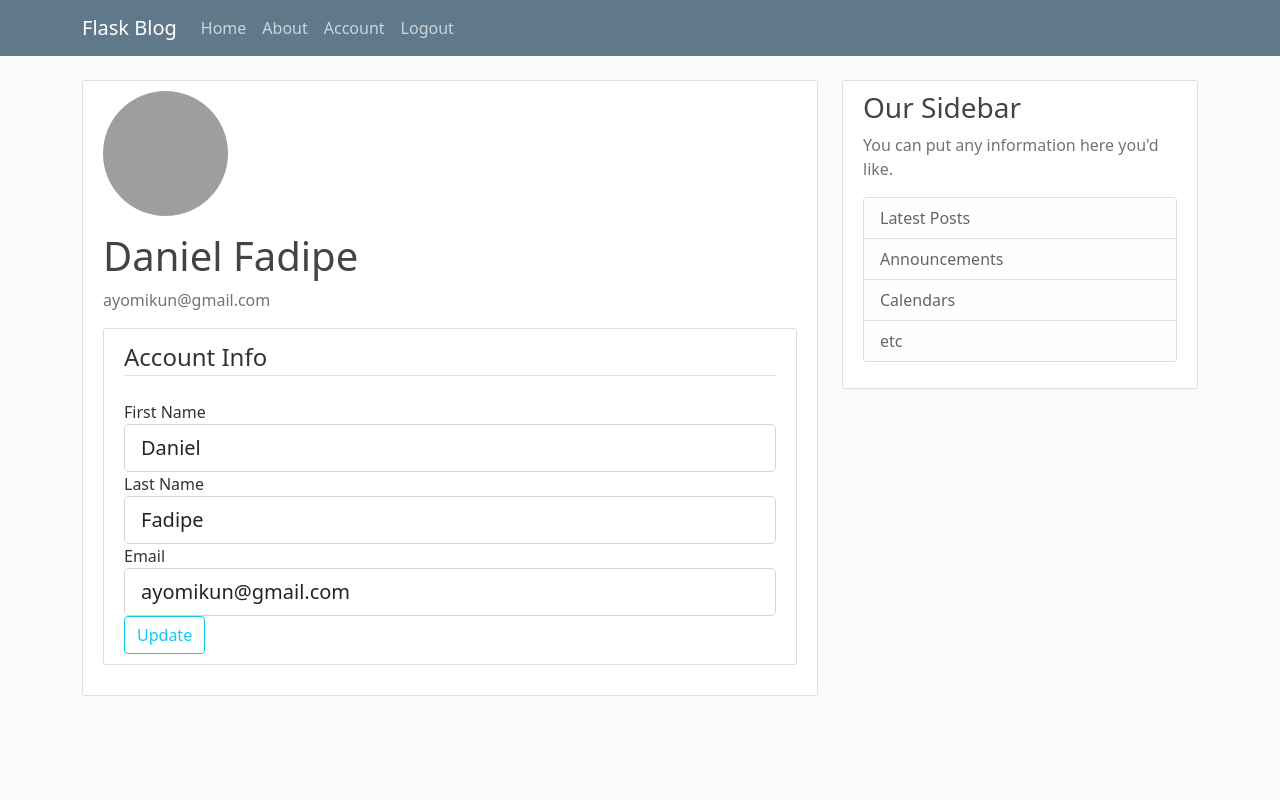
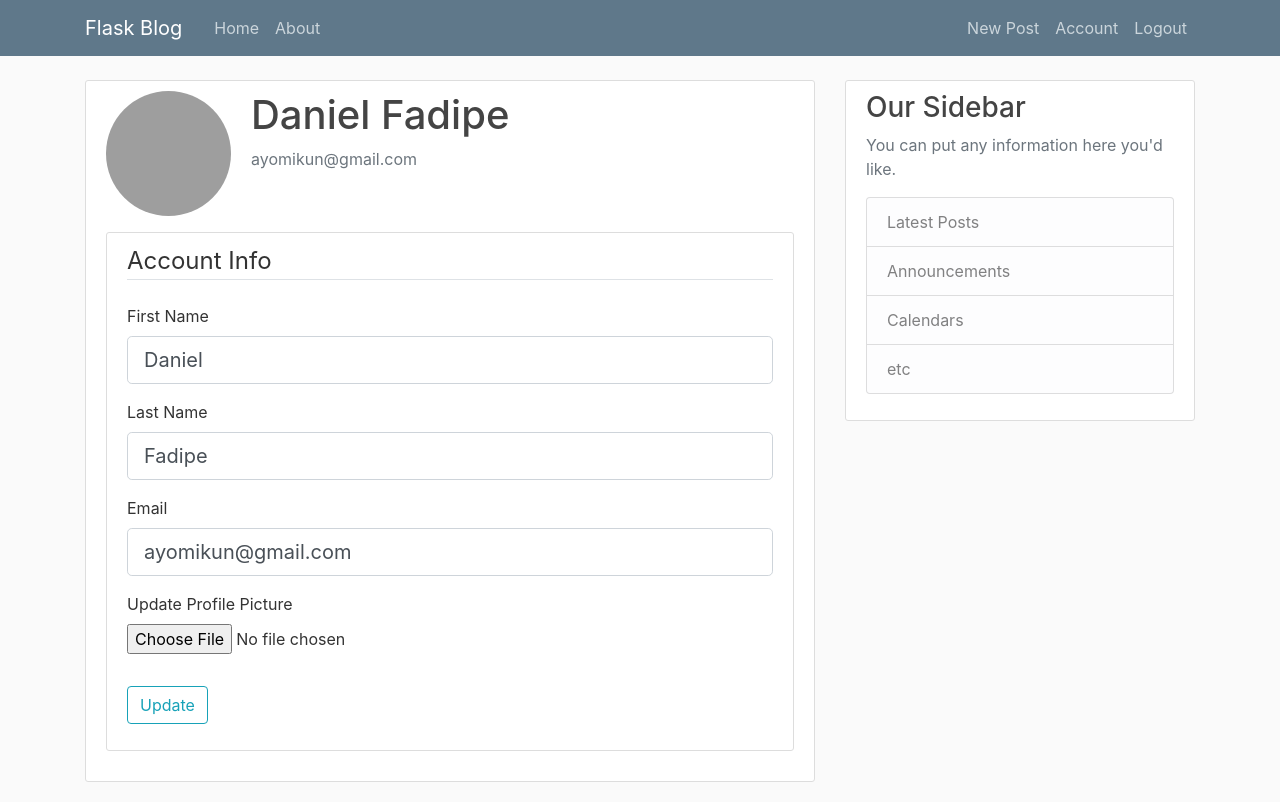
Before and after one commit to MonioluwaFadipe/Blog_app, a Flask app: page /account in a window 1280 px wide. Before the commit the page ends 696 px from the top, so only its background shows below. Run offline with Flask 2, Linux system fonts and the light colour scheme; a user stored in the database is signed in; some libraries are stand-ins or nearby versions; grey boxes are pictures that could not be loaded.

Commit message:
Update post

```diff
--- a/app/forms.py
+++ b/app/forms.py
@@ -1,6 +1,7 @@
 from flask_wtf import FlaskForm
+from flask_wtf.file import FileField, FileAllowed
 from flask_login import current_user
-from wtforms import StringField, PasswordField, SubmitField, BooleanField
+from wtforms import StringField, PasswordField, SubmitField, BooleanField, TextAreaField
 from wtforms.validators import DataRequired, Length, Email, EqualTo, ValidationError
 from app.models import User
 
@@ -31,6 +32,7 @@ class UpdateAccountForm(FlaskForm):
     first_name = StringField('First Name', validators=[DataRequired(), Length(min=2, max=20)])
     last_name = StringField('Last Name', validators=[DataRequired(), Length(min=2, max=20)])
     email = StringField('Email', validators=[DataRequired(), Email()])
+    picture = FileField('Update Profile Picture', validators=[FileAllowed(['jpg', 'png'])])
     submit = SubmitField('Update')
 
     def validate_email(self, email):
@@ -38,3 +40,8 @@ class UpdateAccountForm(FlaskForm):
             user = User.query.filter_by(email=email.data).first()
             if user:
                 raise ValidationError('This email is already in use by another user. Please choose a different one')
+
+class PostForm(FlaskForm):
+    title = StringField("Title", validators=[DataRequired()])
+    content = TextAreaField('Content', validators=[DataRequired()])
+    submit = SubmitField('Post')
--- a/app/routes.py
+++ b/app/routes.py
@@ -1,29 +1,17 @@
-from flask import render_template, url_for, flash, redirect, request
+from flask import render_template, url_for, flash, redirect, request, abort
 from app import app, db, bcrypt
-from app.forms import LoginForm, RegistrationForm, UpdateAccountForm
+import secrets
+import os
+from PIL import Image
+from app.forms import LoginForm, RegistrationForm, UpdateAccountForm, PostForm
 from app.models import User, Article
 from flask_login import login_user, logout_user, current_user, login_required
 
 
-posts = [
-    {
-        'author': 'Fadipe Daniel',
-        'title': 'First Blog Post',
-        'content': 'First Blog content',
-        'date_posted': 'April 21, 2018'
-    },
-
-    {
-        'author': 'Oni Temidayo',
-        'title': 'Second Blog Post',
-        'content': 'Second Blog content',
-        'date_posted': 'April 4, 2019'
-    }
-]
-
 @app.route("/")
 def home():
-    return render_template('home.html', posts = posts)
+    posts = Article.query.all()
+    return render_template('home.html', posts=posts)
 
 @app.route("/about")
 def about():
@@ -64,11 +52,30 @@ def logout():
     logout_user()
     return redirect(url_for('home'))
 
+#save profile picture
+def save_picture(form_picture):
+    random_hex = secrets.token_hex(8)
+    _, f_ext = os.path.splitext(form_picture.filename)
+    picture_fn = random_hex + f_ext
+    picture_path = os.path.join(app.root_path, 'static/profile_pics', picture_fn)
+
+    output_size = (125, 125)
+    i = Image.open(form_picture)
+    i.thumbnail(output_size)
+    i.save(picture_path)
+
+    return picture_fn
+
+
 @app.route("/account", methods=['GET', 'POST'])
 @login_required
 def account():
     form = UpdateAccountForm()
     if form.validate_on_submit():
+        #update user profile picture
+        if form.picture.data:
+            picture_file = save_picture(form.picture.data)
+            current_user.image_file = picture_file
         current_user.first_name = form.first_name.data
         current_user.last_name = form.last_name.data
         current_user.email = form.email.data
@@ -81,3 +88,30 @@ def account():
         form.email.data = current_user.email
     image_file = url_for('static', filename='profile_pics/' + current_user.image_file)
     return render_template('account.html', title='Account', image_file=image_file, form=form)
+
+
+@app.route("/post/new", methods=['GET', 'POST'])
+@login_required
+def new_post():
+    form = PostForm()
+    if form.validate_on_submit():
+        post = Article(title=form.title.data, content=form.content.data, author=current_user)
+        db.session.add(post)
+        db.session.commit()
+        flash('Your post has been created', 'success')
+        return redirect(url_for('home'))
+    return render_template('create_post.html', title='New Post', form=form)
+
+@app.route("/post/<int:post_id>")
+def post(post_id):
+    post = Article.query.get_or_404(post_id)
+    return render_template('post.html', title=post.title, post=post)
+
+@app.route("/post/<int:post_id>/update")
+@login_required
+def update_post(post_id):
+    post = Article.query.get_or_404(post_id)
+    if post.authot != current_user:
+        abort(403)
+    form = PostForm()
+    return render_template('create_post.html', title='Update Post', form=form)
--- a/app/templates/account.html
+++ b/app/templates/account.html
@@ -10,7 +10,7 @@
         </div>
 
         <div class="content-section">
-            <form method="POST" action="">
+            <form method="POST" action="", enctype="multipart/form-data">
                 {{ form.hidden_tag() }}
                 <fieldset class="form-group">
                     <legend class="border-bottom mb-4">Account Info</legend>
@@ -53,7 +53,15 @@
                             {{ form.email(class="form-control form-control-lg") }}
                         {% endif %}
                     </div>
-
+                    <div class="form-group">
+                        {{ form.picture.label() }}
+                        {{ form.picture(class="form-control-file") }}
+                        {% if form.picture.errors %}
+                            {% for error in form.email.errors %}
+                                <span class="text-danger">{{ error }}</span></br>
+                            {% endfor %}
+                        {% endif %}
+                    </div>
                 </fieldset>
                 <div class="form-group">
                     {{ form.submit(class="btn btn-outline-info") }}
--- a/app/templates/base.html
+++ b/app/templates/base.html
@@ -2,14 +2,13 @@
 <html lang="en">
 <head>
     <meta charset="utf-8">
-    <meta name="viewport" content="width=device-width, initial-scale=1">
+    <meta name="viewport" content="width=device-width, initial-scale=1, shrink-to-fit=no">
 
-    <link href="https://cdn.jsdelivr.net/npm/bootstrap@5.0.2/dist/css/bootstrap.min.css" rel="stylesheet" integrity="sha384-EVSTQN3/azprG1Anm3QDgpJLIm9Nao0Yz1ztcQTwFspd3yD65VohhpuuCOmLASjC" crossorigin="anonymous">
+    <!-- Bootstrap CSS -->
+    <link rel="stylesheet" href="https://maxcdn.bootstrapcdn.com/bootstrap/4.0.0/css/bootstrap.min.css" integrity="sha384-Gn5384xqQ1aoWXA+058RXPxPg6fy4IWvTNh0E263XmFcJlSAwiGgFAW/dAiS6JXm" crossorigin="anonymous">
 
     <link rel="stylesheet" type="text/css", href="{{ url_for('static', filename='base.css') }}">
 
-    <meta http-equiv="X-UA-Compatible" content="IE=edge">
-    <meta name="viewport" content="width=device-width, initial-scale=1.0">
     {% if title %}
         <title>Blog - {{ title }}</title>
     {% else %}
@@ -25,13 +24,14 @@
               <span class="navbar-toggler-icon"></span>
             </button>
             <div class="collapse navbar-collapse" id="navbarToggle">
-              <div class="navbar-nav mr-auto">
+              <div class="navbar-nav">
                 <a class="nav-item nav-link" href="/">Home</a>
                 <a class="nav-item nav-link" href="/about">About</a>
               </div>
               <!-- Navbar Right Side -->
-              <div class="navbar-nav">
+              <div class="navbar-nav ml-auto">
                 {% if current_user.is_authenticated %}
+                  <a class="nav-item nav-link" href="{{ url_for('new_post') }}">New Post</a>
                   <a class="nav-item nav-link" href="{{ url_for('account') }}">Account</a>
                   <a class="nav-item nav-link" href="{{ url_for('logout') }}">Logout</a>
                 {% else %}
--- a/app/templates/register.html
+++ b/app/templates/register.html
@@ -1,7 +1,7 @@
 {% extends "base.html" %}
 {% block content %}
     <div class="content-section">
-        <form method="POST" action="">
+        <form method="POST" action="", enctype="multipart/form-data">
             {{ form.hidden_tag() }}
             <fieldset class="form-group">
                 <legend class="border-bottom mb-4">Sign Up Now</legend>
```
Also changed, not shown: app/templates/create_post.html (added, +40 -0 lines), app/templates/home.html (+4 -3 lines), app/templates/post.html (added, +14 -0 lines), app/data.sqlite, app/static/profile_pics/4f35d45ec9098808.jpg (added).
